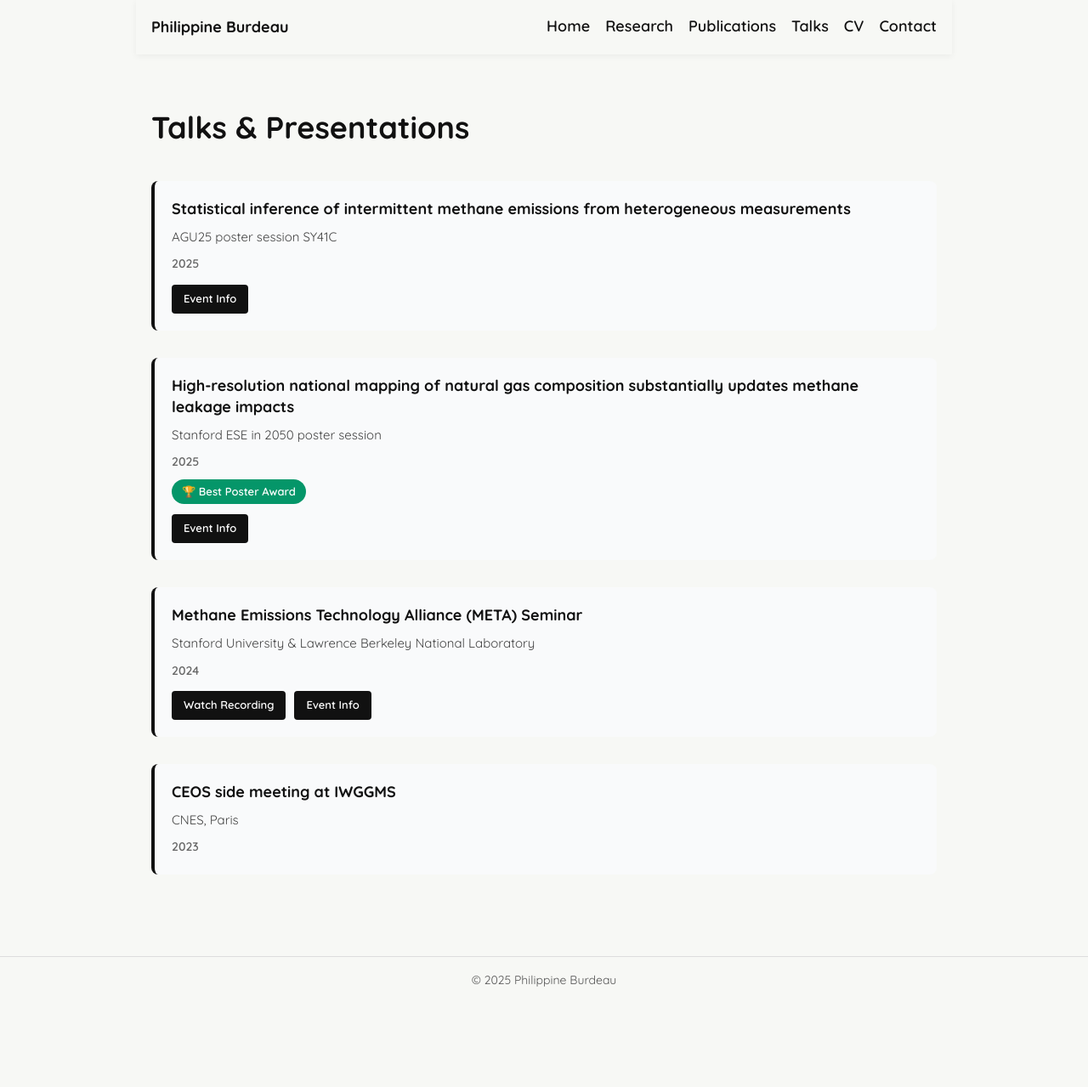
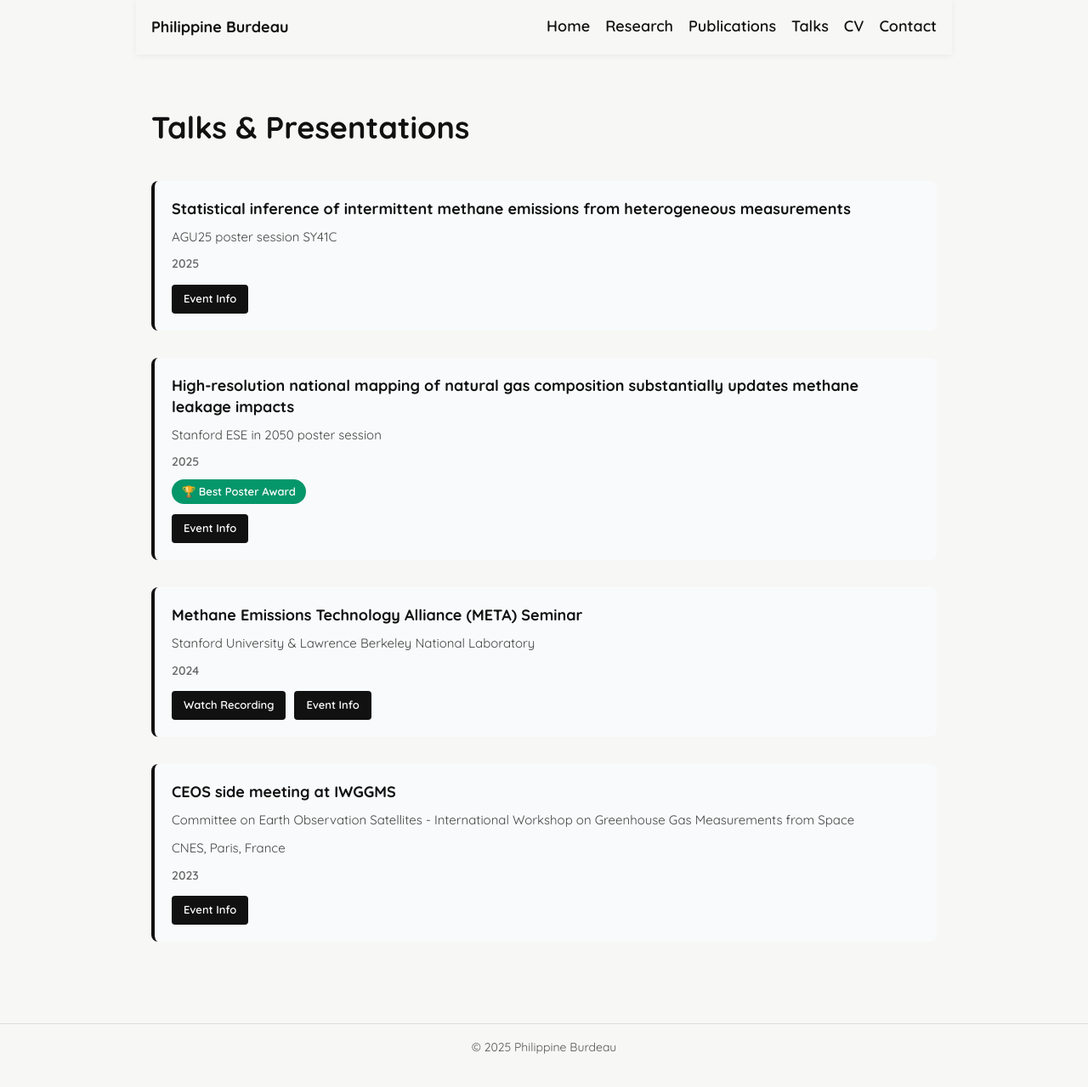
Before and after one commit to pburdeau/pburdeau.github.io, a Jekyll site: the page built from talks.md, in a window 1280 px wide and 1286 px high. Shown: the top 1279 px of the window at 85% size. Built offline with Jekyll 4.4.1, drawn with Linux system fonts in a browser that asks for light colours.

Commit message:
Update event details for CEOS side meeting

```diff
--- a/talks.md
+++ b/talks.md
@@ -131,7 +131,13 @@ permalink: /talks/
         CEOS side meeting at IWGGMS
     </div>
     <div class="talk-event">
-        CNES, Paris
+        Committee on Earth Observation Satellites - International Workshop on Greenhouse Gas Measurements from Space
+    </div>
+    <div class="talk-event">
+        CNES, Paris, France
     </div>
     <div class="talk-year">2023</div>
+    <div class="talk-links">
+        <a href="https://ceos.org/meetings/iwggms-19/" class="talk-link" target="_blank" rel="noopener">Event Info</a>
+    </div>
 </div>
```
